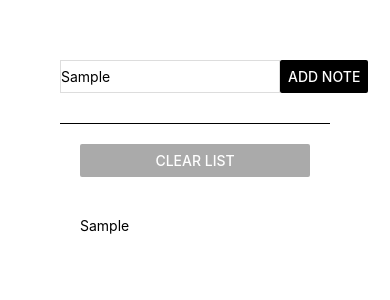
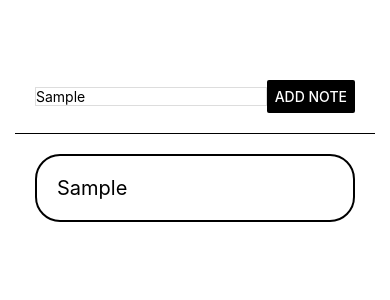
Before and after one commit to syedshubairr/Demo-NativeApp, a React Native app: screen / in a window 390 px wide. Both pictures are taken after typing "Sample" into the empty fields and a click on the button "ADD NOTE". Shown: the top 300 px of the page. Built offline with nearby package versions, Linux system fonts and the light colour scheme.

Commit message:
Added Scroll View.

```diff
--- a/App.js
+++ b/App.js
@@ -1,5 +1,12 @@
 import { useState } from "react";
-import { Button, StyleSheet, Text, TextInput, View } from "react-native";
+import {
+  Button,
+  ScrollView,
+  StyleSheet,
+  Text,
+  TextInput,
+  View,
+} from "react-native";
 
 export default function App() {
   const [name, setName] = useState("");
@@ -10,14 +17,8 @@ export default function App() {
   };
 
   const handleButton = () => {
-    // console.log(name);
     setList((currentList) => [...currentList, name]);
   };
-
-  const handleClear = () => {
-    setList([]);
-  };
-  console.log(list);
 
   return (
     <View style={style.main}>
@@ -30,12 +31,13 @@ export default function App() {
         <Button onPress={handleButton} title="Add Note" color="#000" />
       </View>
       <View style={style.listContainer}>
-        <Button onPress={handleClear} title="Clear List" color="#AAA" />
-      </View>
-      <View style={style.listContainer}>
-        {list.map((item, index) => (
-          <Text key={index}>{item}</Text>
-        ))}
+        <ScrollView>
+          {list.map((item, index) => (
+            <Text style={style.showList} key={index}>
+              {item}
+            </Text>
+          ))}
+        </ScrollView>
       </View>
     </View>
   );
@@ -44,11 +46,16 @@ export default function App() {
 const style = StyleSheet.create({
   main: {
     padding: 60,
+    paddingHorizontal: 15,
+    flex: 1,
   },
   container: {
+    display: "flex",
+    padding: 20,
     flexDirection: "row",
-    paddingBottom: 30,
     borderBottomWidth: 1,
+    alignItems: "center",
+    justifyContent: "space-between",
   },
   input: {
     borderWidth: 1,
@@ -57,5 +64,13 @@ const style = StyleSheet.create({
   },
   listContainer: {
     padding: 20,
+    flex: 1,
+  },
+  showList: {
+    fontSize: 20,
+    borderWidth: 2,
+    borderRadius: 25,
+    padding: 20,
+    marginBottom: 10,
   },
 });
```
